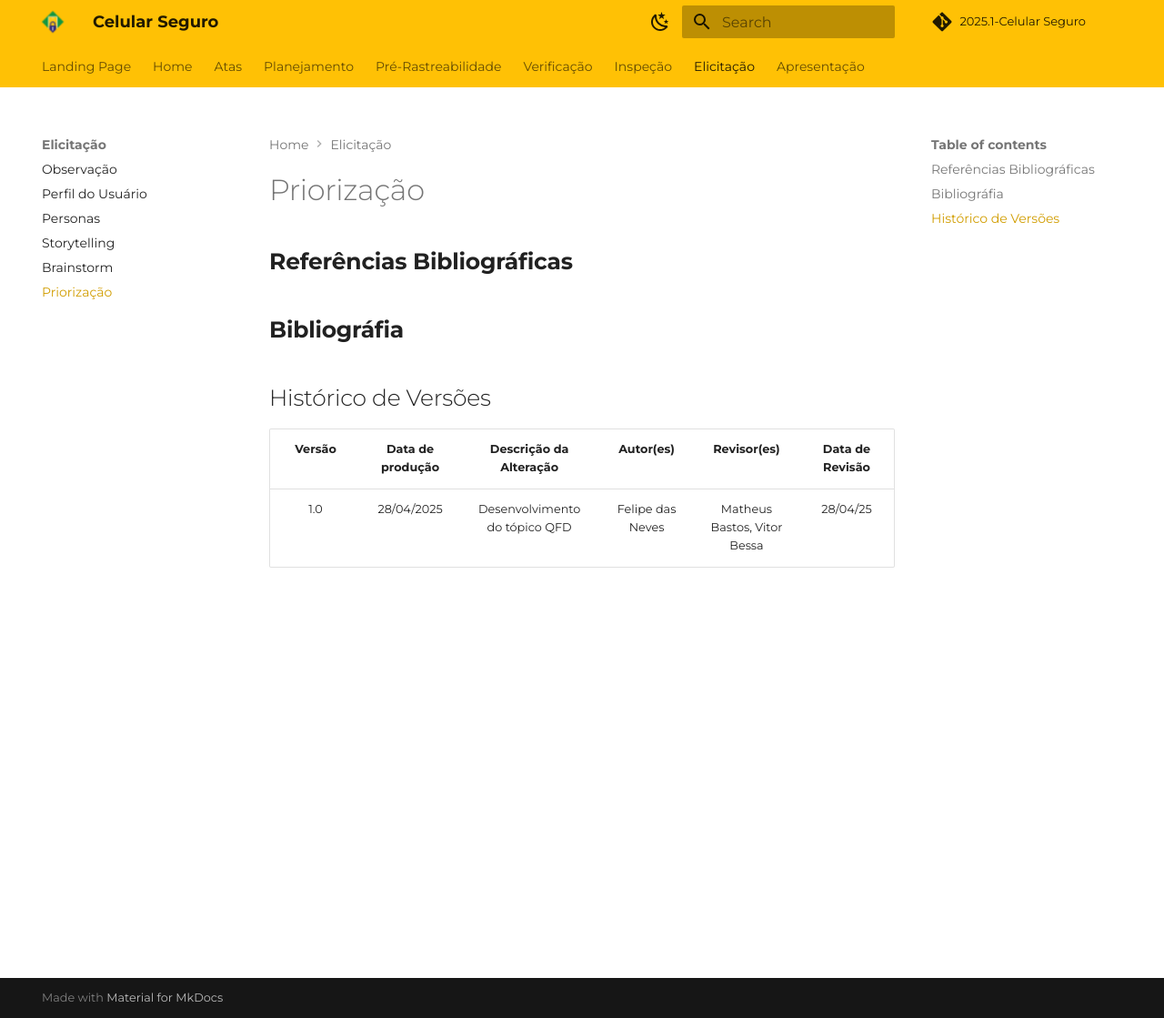
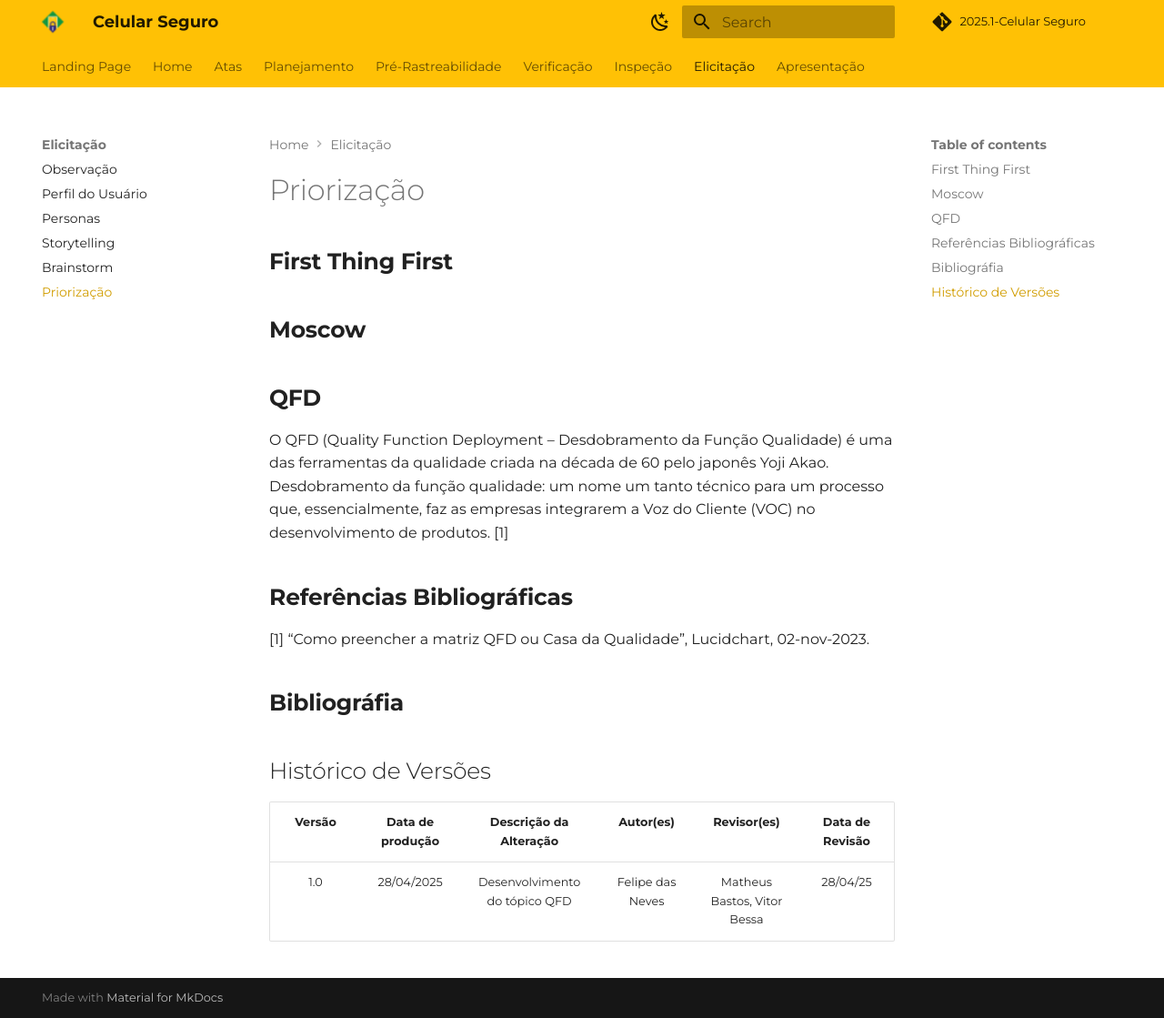
Before and after one commit to Requisitos-de-Software/2025.1-CelularSeguro, an MkDocs documentation site: the page built from Docs/documento-elicitacao/Priorizacao.md, in a window 1280 px wide and 1119 px high. Shown: the whole window at 91% size. Built offline with MkDocs 1.6.1 and Material for MkDocs 9.7.7, drawn with Linux system fonts in a browser that asks for light colours; comment, search, counter and statistics services are not loaded.

Commit message:
escopo qfd

```diff
--- a/Docs/documento-elicitacao/Priorizacao.md
+++ b/Docs/documento-elicitacao/Priorizacao.md
@@ -1,9 +1,18 @@
 # Priorização
 
 
+## **First Thing First**
+
+
+## **Moscow**
+
+## **QFD**
+
+O QFD (Quality Function Deployment – Desdobramento da Função Qualidade) é uma das ferramentas da qualidade criada na década de 60 pelo japonês Yoji Akao. Desdobramento da função qualidade: um nome um tanto técnico para um processo que, essencialmente, faz as empresas integrarem a Voz do Cliente (VOC) no desenvolvimento de produtos. [1]
+
 ## **Referências Bibliográficas**
 
-
+[1] “Como preencher a matriz QFD ou Casa da Qualidade”, Lucidchart, 02-nov-2023.
 
 ## **Bibliográfia**
 
```
